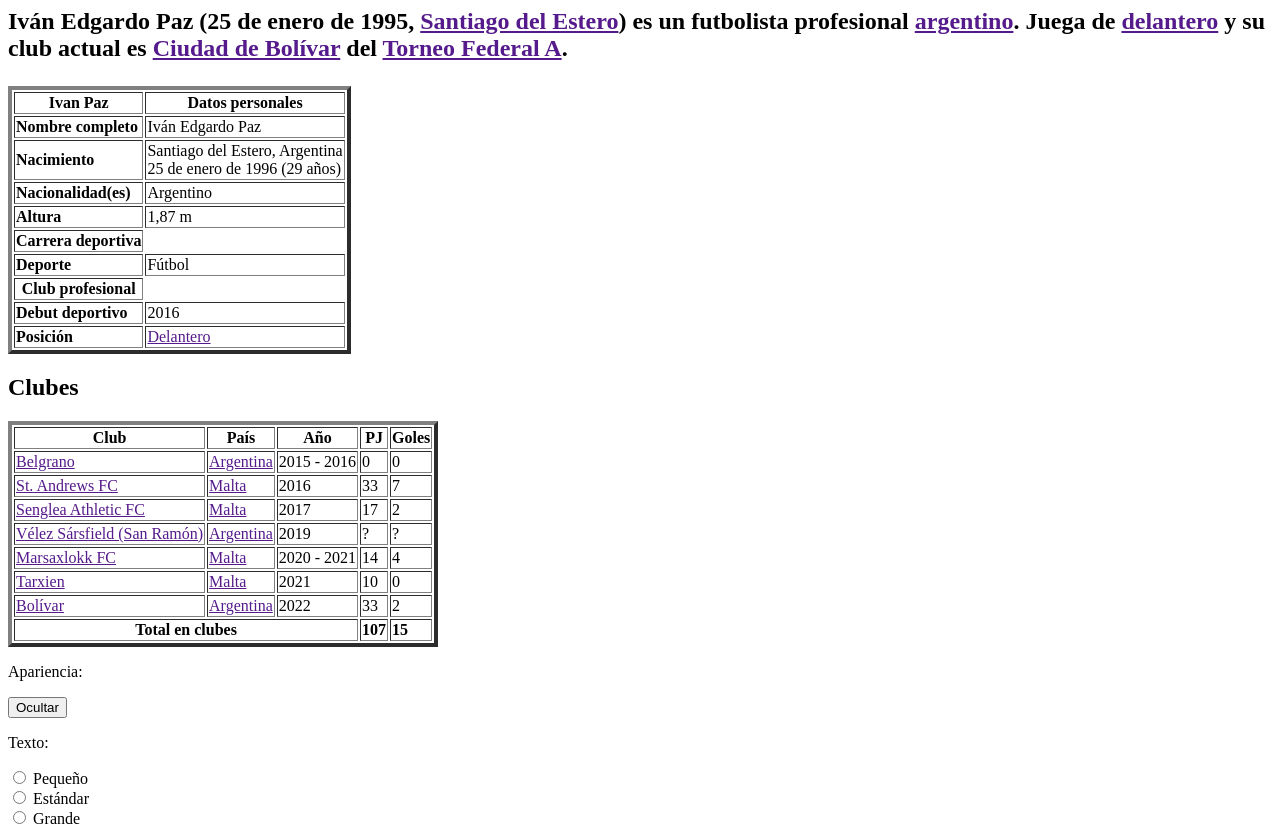
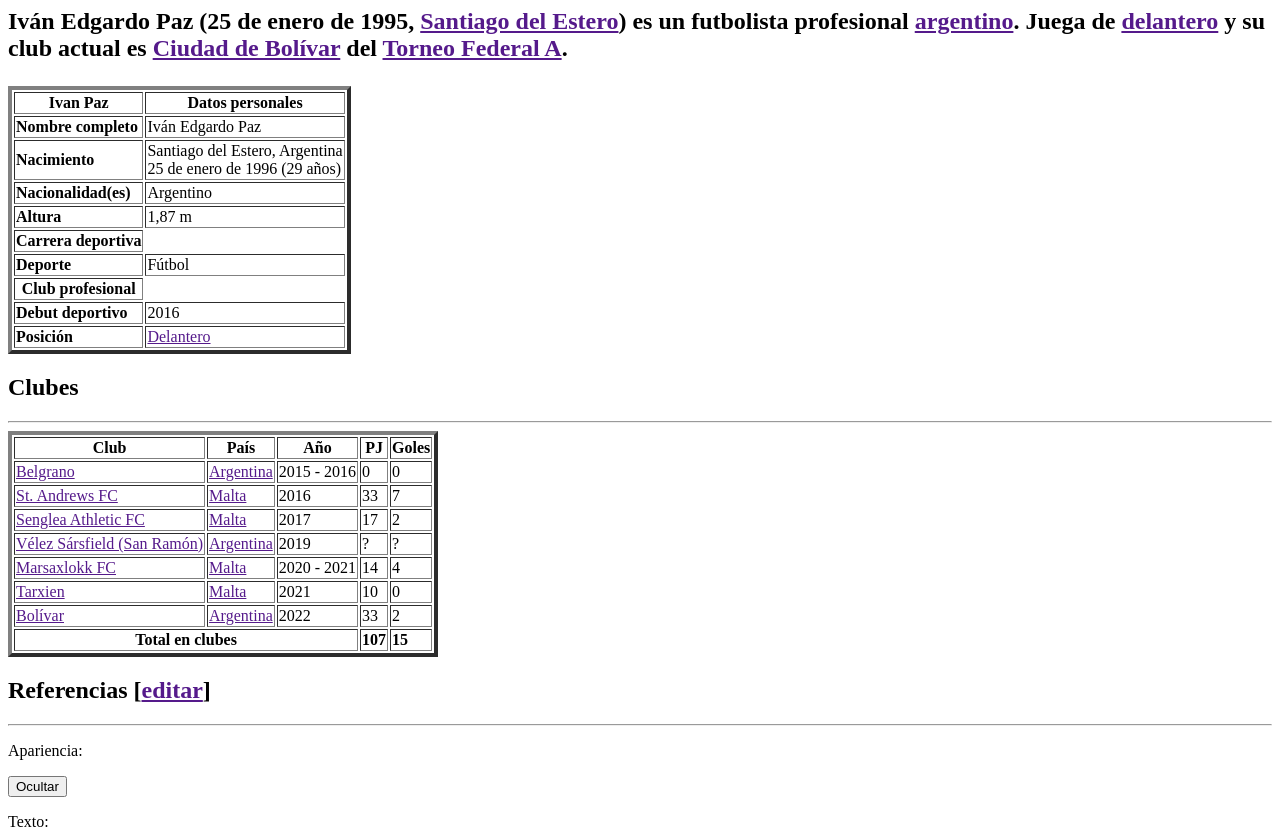
Before and after one commit to chuckytato/plataformas-moviles-entregas, a plain HTML site: page tp-1/index.html in a window 1280 px wide. Shown: the top 834 px of the page. Drawn offline with Linux system fonts and the light colour scheme.

Commit message:
Update index.html

```diff
--- a/tp-1/index.html
+++ b/tp-1/index.html
@@ -49,6 +49,7 @@
         </tr>
        </table>
     <h2><strong>Clubes</strong></strong></h2>
+    <hr>
     <table border=4>
         <tr><strong>
             <th>Club</th>
@@ -112,7 +113,9 @@
     <td><strong>15</strong></td>
 </tr>
     </table>
-     <p>Apariencia:</p> <button>Ocultar</button></>
+      <h2><strong>Referencias</strong> [<a href="">editar</a>]</h2>
+    <hr>
+    <p>Apariencia:</p> <right><button>Ocultar</button></right>
 
 
     <p>Texto:</p>
```
